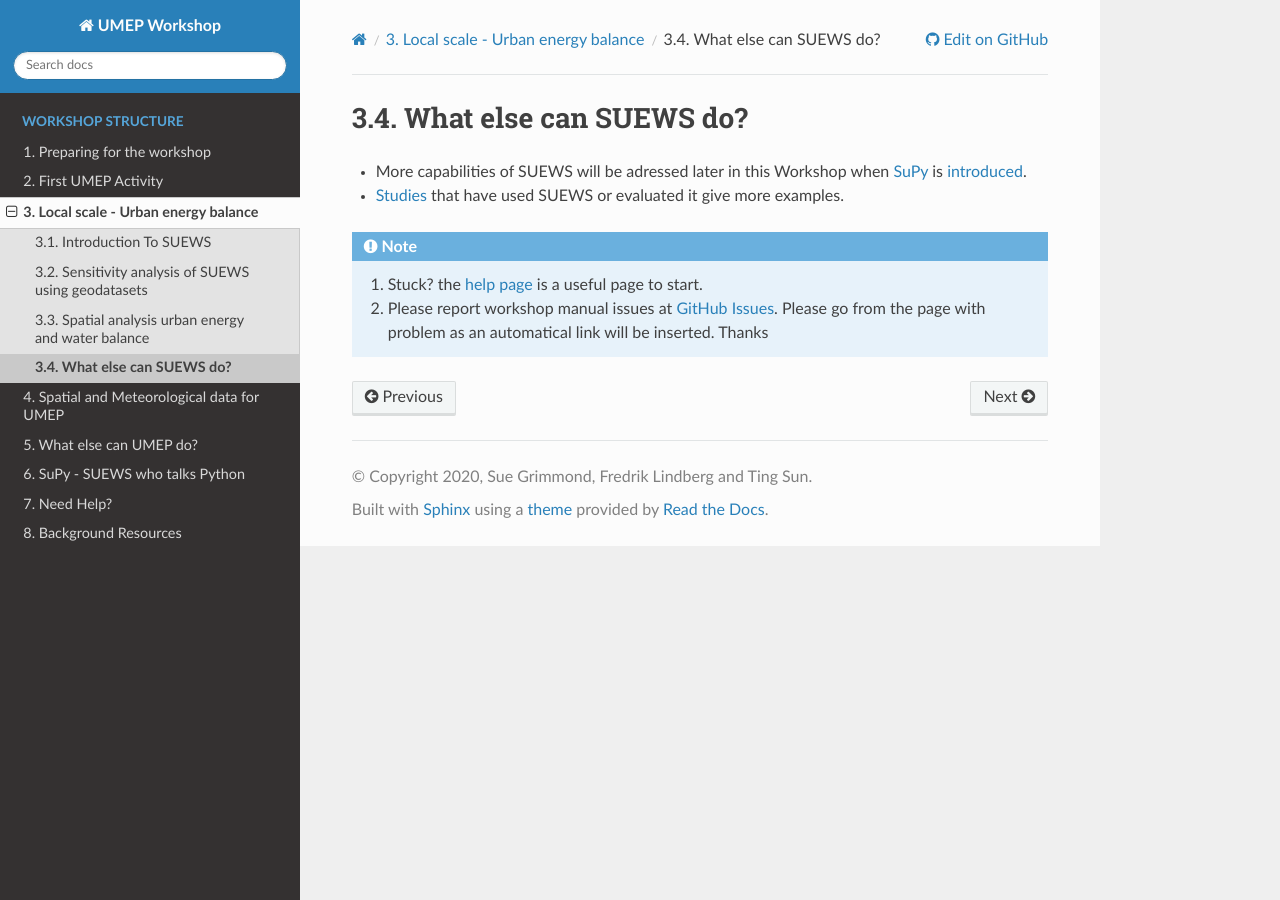
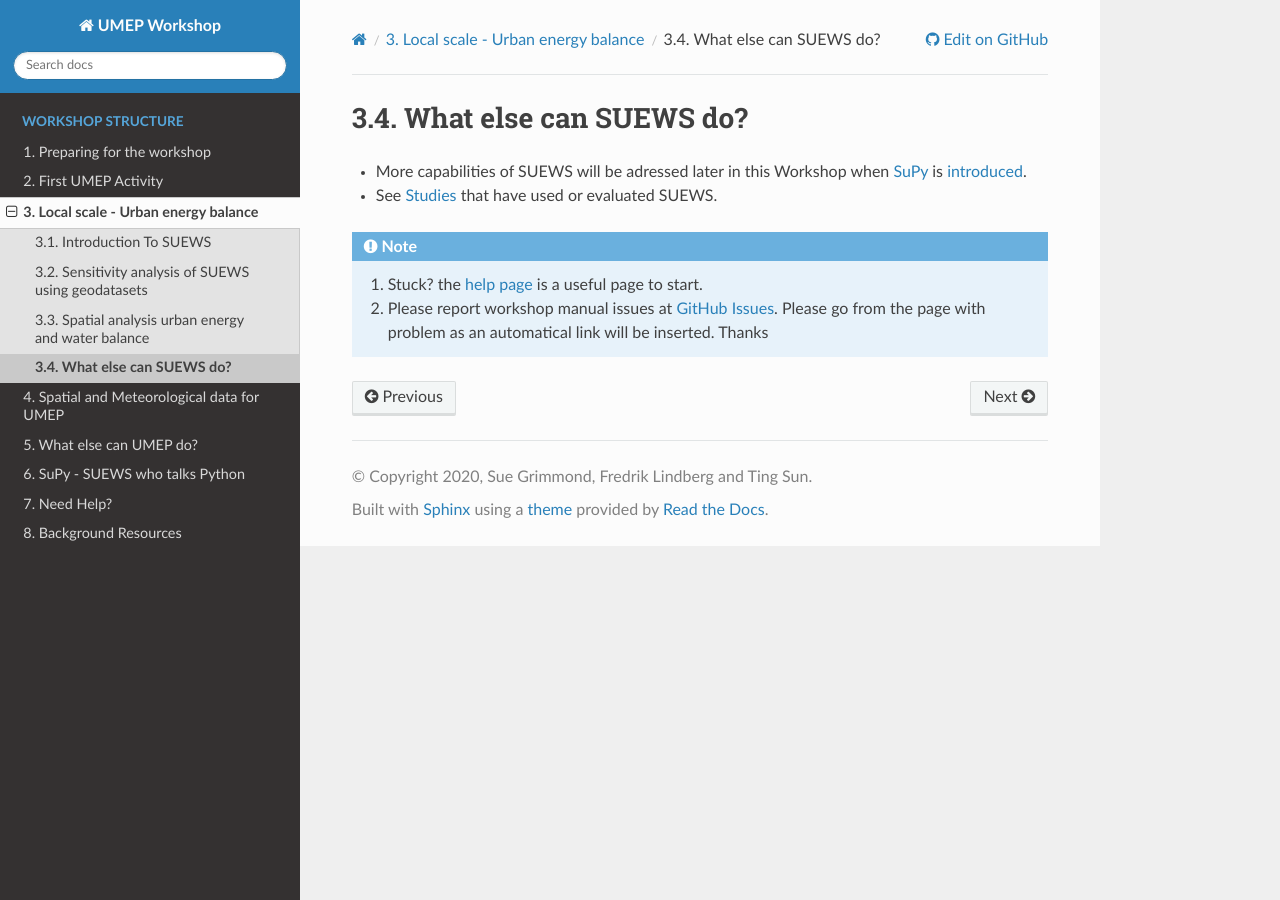
Before and after one commit to Urban-Meteorology-Reading/UMEP-Workshop, a Sphinx documentation site: the page built from source/LocalScale/SUEWS5.rst, in a window 1280 px wide. Built offline with Sphinx 7.4.7 and the Read the Docs theme 2.0.0, drawn with Linux system fonts in a browser that asks for light colours.

Commit message:
Update SUEWS5.rst

```diff
--- a/source/LocalScale/SUEWS5.rst
+++ b/source/LocalScale/SUEWS5.rst
@@ -6,4 +6,4 @@ What else can SUEWS do?
 - More capabilities of SUEWS will be adressed later in this Workshop when `SuPy <https://supy.readthedocs.io/en/latest/>`__ is `introduced <SuPy>`.
 
 
-- `Studies <https://suews-docs.readthedocs.io/en/latest/recent-publications.html>`__ that have used SUEWS or evaluated it give more examples.
+- See `Studies <https://suews-docs.readthedocs.io/en/latest/recent-publications.html>`__ that have used or evaluated SUEWS.
```
